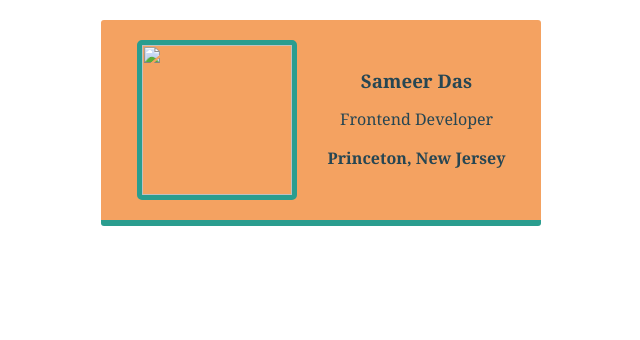
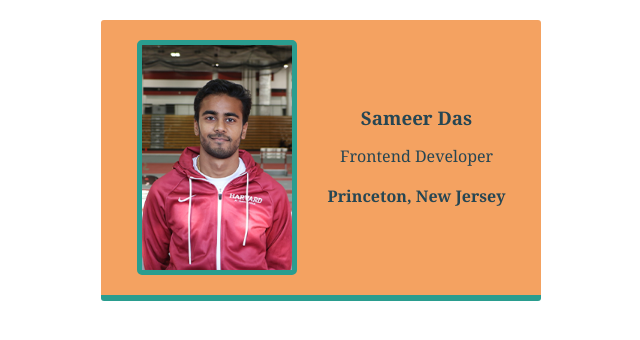
Before and after one commit to sameerdas1/businesscard, a plain HTML site: page index.html in a window 1280 px wide. Shown: the whole page, without its empty margins (319-959 px from the left). Drawn offline with nearby package versions, Linux system fonts and the light colour scheme.

Commit message:
Update index.html

```diff
--- a/index.html
+++ b/index.html
@@ -4,7 +4,7 @@
     </head>
     <body>
         <div class="card">
-            <img class="avatar" src="images/SameerDasHeadshot.png">
+            <img class="avatar" src="SameerDasHeadshot.png">
             <div class = "info">
                 <h3>Sameer Das</h3>
                 <p>Frontend Developer</p>
```
